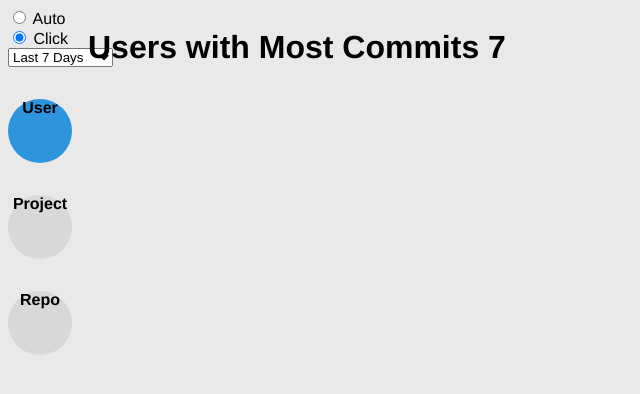
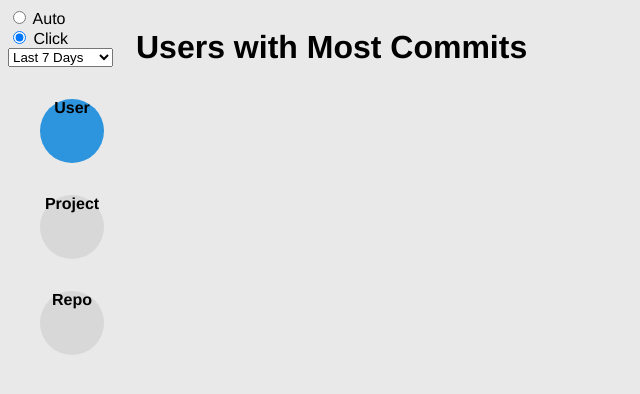
Before and after one commit to EMC-UI/emc-stash-widget, a website: page index.html in a window 1280 px wide. Shown: the whole page, without its empty margins (0-640 px from the left). Drawn offline with Linux system fonts and the light colour scheme; no server answers.

Commit message:
let it breathe

```diff
--- a/css/main.css
+++ b/css/main.css
@@ -55,8 +55,9 @@ h3 em {
   border-radius: 0.5em; }
 
 #left {
-  width: 5em;
-  flex-shrink: 1; }
+  width: 8em;
+  flex-shrink: 1;
+}
 
 #right {
   flex-grow: 1; }
@@ -66,7 +67,7 @@ h3 em {
   height: 4em;
   display: block;
   border-radius: 50%;
-  margin: 2em 0;
+  margin: 2em auto;
   background: #d8d8d8;
   text-align:center;
   vertical-align:-20px;
--- a/index.html
+++ b/index.html
@@ -14,7 +14,8 @@
         <div id="left">
 
 
-            <label data-ng-repeat="mode in widgetMode track by mode.id">
+            <div data-ng-repeat="mode in widgetMode track by mode.id">
+                <label>
                     <input
                         name="widgetMode"
                         type="radio"
@@ -22,6 +23,7 @@
                         ng-model="$parent.widgetModeActive" />
                     {{mode.name}}
                 </label>
+            </div>
 
             <select name="prevDays" required
                 ng-options="option.name for option in prevDays.availableOptions track by option.days"
@@ -44,7 +46,7 @@
                 </select> -->
 
             <div ng-controller="UserStatsCtrl" ng-if="view == 0">
-                <h1>Users with Most Commits {{prevDays.selectedOption.days}} </h1>
+                <h1>Users with Most Commits</h1>
 
                 <div ng-repeat="item in userStats track by $index" class="entry">
                     <div class="top">
```
Lines whose indentation alone changed are shown as unchanged.
